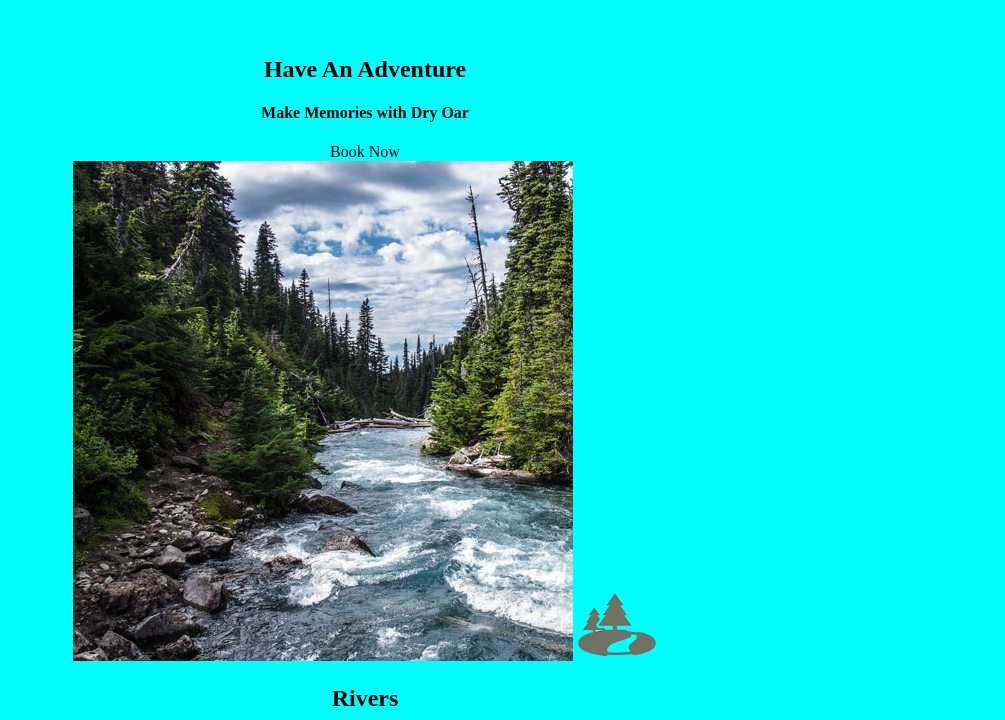
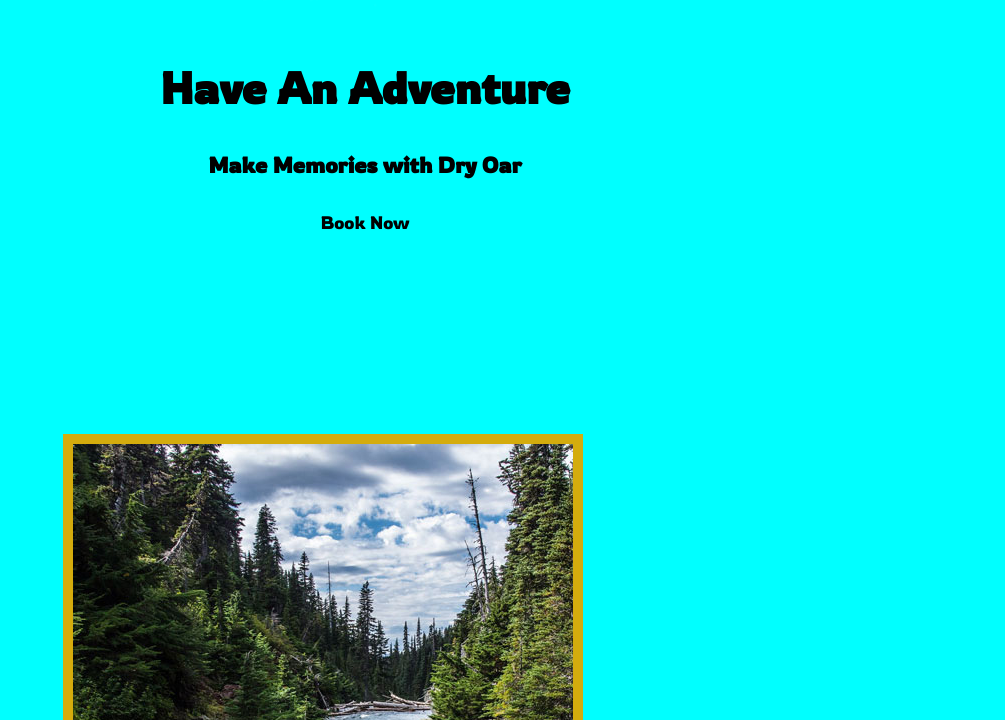
Before and after one commit to joaquinmatte/wdd130, a plain HTML site: page wwr/index.html in a window 1280 px wide. Shown: the part 920-1640 px from the top of the page, without its empty margins (275-1280 px from the left). Drawn offline with nearby package versions, Linux system fonts and the light colour scheme.

Commit message:
added css to look better.

```diff
--- a/wwr/index.html
+++ b/wwr/index.html
@@ -8,7 +8,7 @@
     <link rel="stylesheet" href="styles/style.css">
 </head>
 <body>
-  <div id="content">
+  <div id="content"> </div>
     <header>
      <a id="logo_link" href="index.html">
      <img class="logo" src="images/logo.png" alt="Dry Oar logo" >
@@ -57,7 +57,7 @@
         <p>Enjoy the breathtaking scenery. From valleys, meadows, canyons, and high peaks; it's way more than just the rapids. It's a great way to get away from it all and relax amongst all the beauty of the great outdoors. </p>
         <a class="join" href="rivers.html">Join Us</a>
       </section>
-   </main>
+
  <footer>
   <p>Dry Oar &copy; 20XX - Joaquin Thomas</p>
   <p><a href="site-planrafting.html">Site Pllan</a></p>
--- a/wwr/styles/style.css
+++ b/wwr/styles/style.css
@@ -1,3 +1,5 @@
+@import url('https://fonts.googleapis.com/css2?family=Oswald:wght@200&family=Rowdies&display=swap');
+
 #content {
     max-width: 1600px;
     margin: 0 auto;
@@ -6,6 +8,7 @@ nav a {
     text-align: center;
     color: black;
     text-decoration: none;
+    padding: 35px;
 }
 #hero-msg h1, #hero-msg h4{
     text-align: center;
@@ -15,15 +18,21 @@ nav a {
 }
 main section{
     text-align: center;
+    font-family:  Oswald, fantasy, Arial;
 }
 #background{
     height: 725px;
 }
 body{
     background-color: aqua;
+    font-family: Rowdies, fantasy, Arial;
+    font-size: 22px;
+    margin: 0;
+    padding: 0;
 }
 header{
     background-color: blue;
+    font-family: Rowdies, fantasy, Arial;
 }
 nav a:hover{
     background-color: aqua;
@@ -33,26 +42,40 @@ nav a:hover{
     background-color: cyan;
     color: black;
     text-decoration: none;
+    font-size: 18px;
+    padding: 15px 30px;
+    margin-top: 50px;
+    border-radius: 5px;
 }
 .book:hover, .join:hover{
     background-color: aquamarine;
     color: black;
+}
+.icon {
+    padding-top: 10px;
 }
 #background{
     background-color: cyan;
 }
 .msg{
     background-color: blue;
+    line-height: 1.5em;
+    padding: 35px;
 }
 .msg h2{
 color: black;
+font-family: Rowdies, fantasy;
 }
 .msg p{
     color: black;
+    font-size: .8em;
+    padding-bottom: 15px;
 }
 footer{
     background-color: aquamarine;
     color: black;
+    padding: 25px 50px;
+    margin-top: 200px;
 }
 footer a{
     color: black;
@@ -64,21 +87,38 @@ footer a:hover{
 footer p {
     font-size: 1.2em;
 }
-footer p a:hover{
+footer .social img {
+padding-top: 15px;
 
 }
 .home-title{
     color: black;
+    font-family: Rowdies, fantasy, Arial;
+    font-size: 2em;
+    margin-top: 10px;
 }
 h4{
     color: black;
 }
+h2{
+   margin: 0;
+}
+
 .icon{
     width: 80px;
 }
 #hero-img{
     width: 100%;
 }
+.card-img {
+    border: 10px solid #D4AC0D;
+}
 .logo {
     width: 80px;
 }
+#logo_link {
+    padding-top: 5px;
+}
+.rivers-card, .camping-card, .rapids-card {
+    margin: 200px 0;
+}
```
